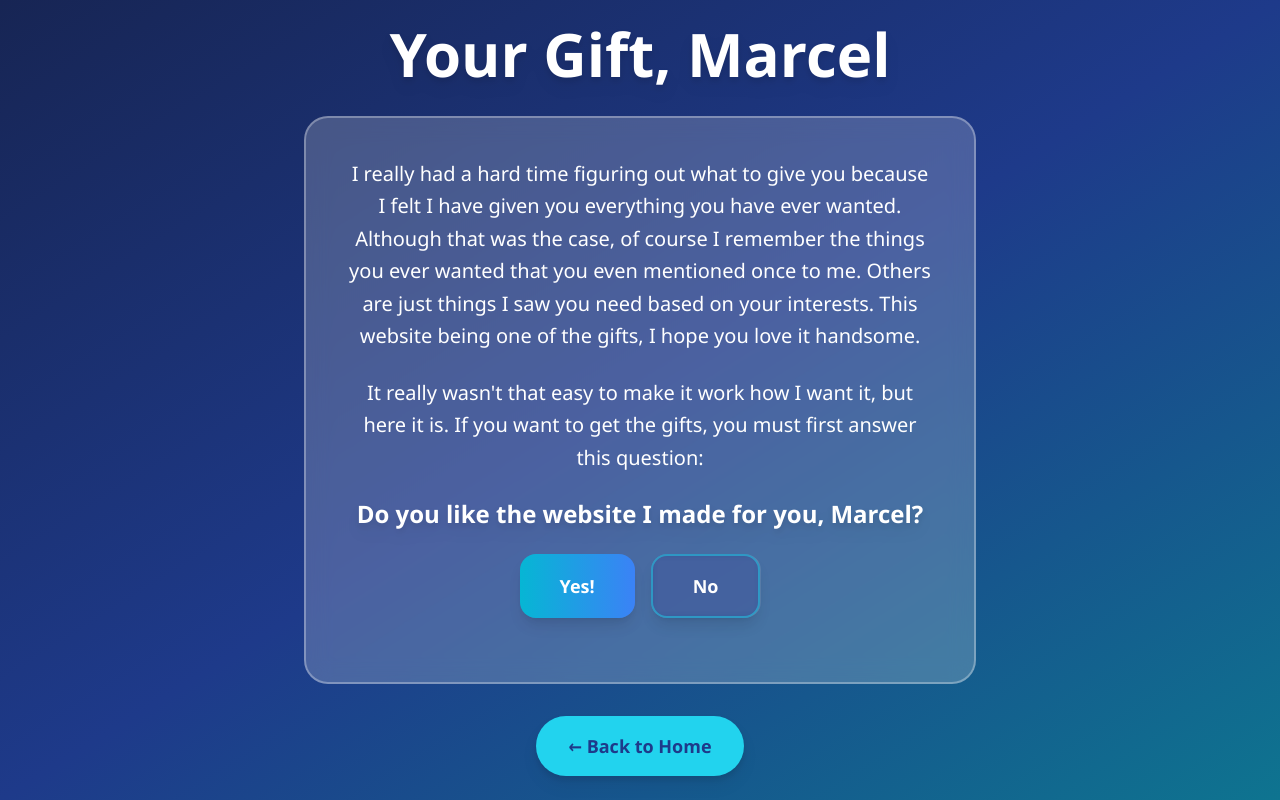
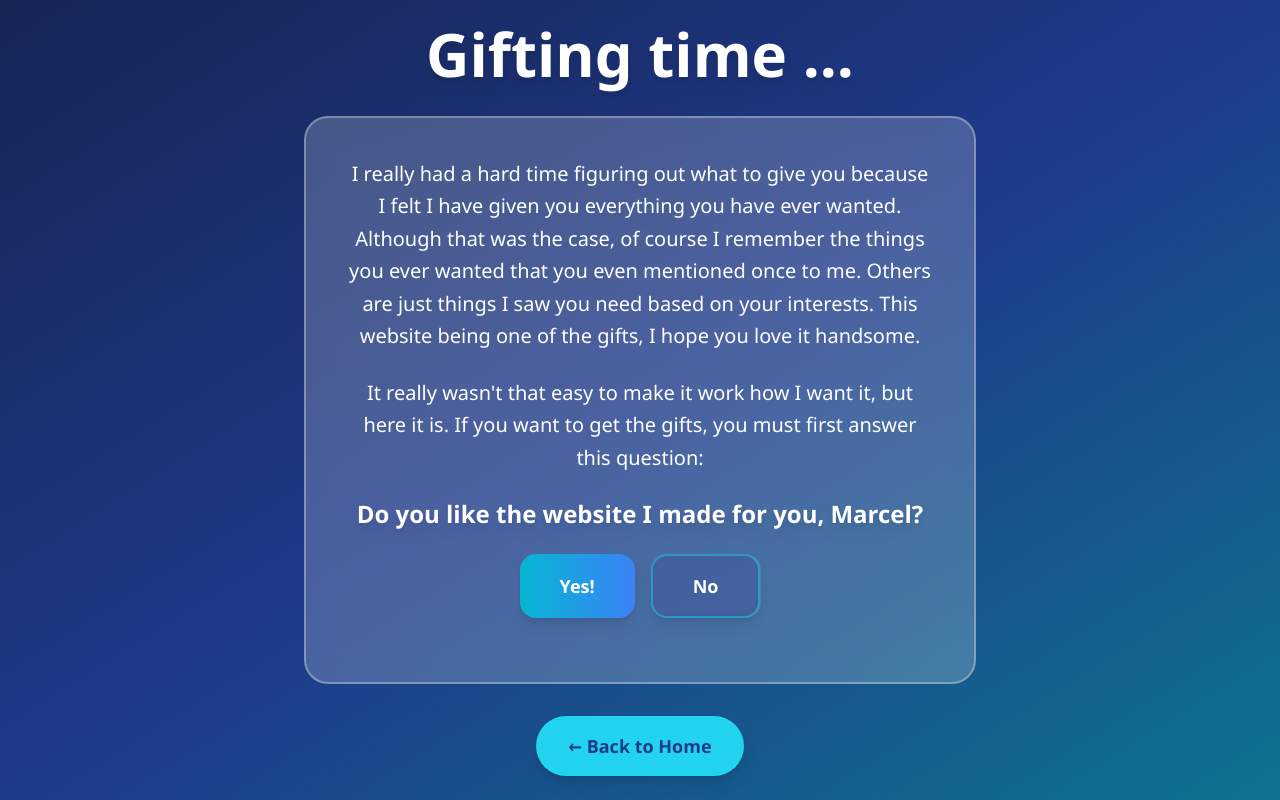
Before and after one commit to WangilaPrish/wish, a React (Vite) app: page /gift in a window 1280 px wide. Built offline with nearby package versions, Linux system fonts and the light colour scheme.

Commit message:
style: update header text in Gift component for improved engagement

```diff
--- a/src/pages/Gift.tsx
+++ b/src/pages/Gift.tsx
@@ -10,7 +10,7 @@ export default function Gift(): JSX.Element {
                 <div className="mb-8">
 
                     <h1 className="text-5xl md:text-6xl font-bold text-white mb-4 drop-shadow-lg">
-                        Your Gift, Marcel
+                        Gifting time ...
                     </h1>
                 </div>
 
```
